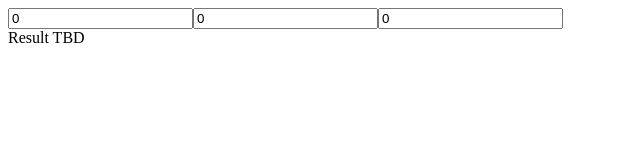
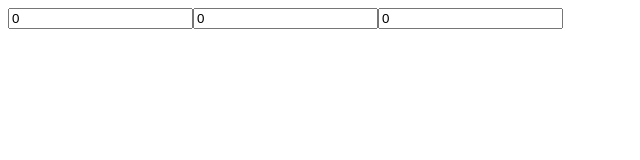
Before and after one commit to leo-generali/investment-calc, a React (Create React App) app: page / in a window 1280 px wide. Shown: the top 160 px of the page, without its empty margins (0-640 px from the left). Built offline with nearby package versions, Linux system fonts and the light colour scheme.

Commit message:
Display each value

```diff
--- a/src/App.js
+++ b/src/App.js
@@ -21,8 +21,7 @@ class App extends Component {
   state = {
     initialInvestment: 0,
     investmentYears: 0,
-    interestRate: 0,
-    yearlyInvestmentBalance: []
+    interestRate: 0
   }
 
   handleChange(e) {
@@ -50,6 +49,7 @@ class App extends Component {
           handleChange={this.handleChange}
         />
         <Result
+          {...this.state}
         />
       </main>
     );
--- a/src/components/Result.js
+++ b/src/components/Result.js
@@ -1,10 +1,38 @@
 import React, { Component } from 'react';
 
 class InvestmentYears extends Component {
+  constructor(props) {
+    super(props);
+
+    this.state = {
+      yearlyInvestmentValue: []
+    }
+  }
+
+  componentWillReceiveProps(nextProps) {
+    console.log(this.props, nextProps);
+    this.calculateYearlyValue(nextProps);
+  }
+
+  calculateYearlyValue(nextProps) {
+    const initialInvestment = nextProps.initialInvestment;
+    const investmentYears = nextProps.investmentYears;
+    const interestRate = nextProps.interestRate;
+    const yearlyInvestmentValue = [];
+
+    for (let i = 0; i < investmentYears; i++) {
+      yearlyInvestmentValue.push(<span>{initialInvestment}</span>);
+    }
+
+    this.setState({ yearlyInvestmentValue });
+  }
+
   render() {
     return (
       <div>
-        Result TBD
+        {
+          this.state.yearlyInvestmentValue
+        }
       </div>
     );
   }
```
